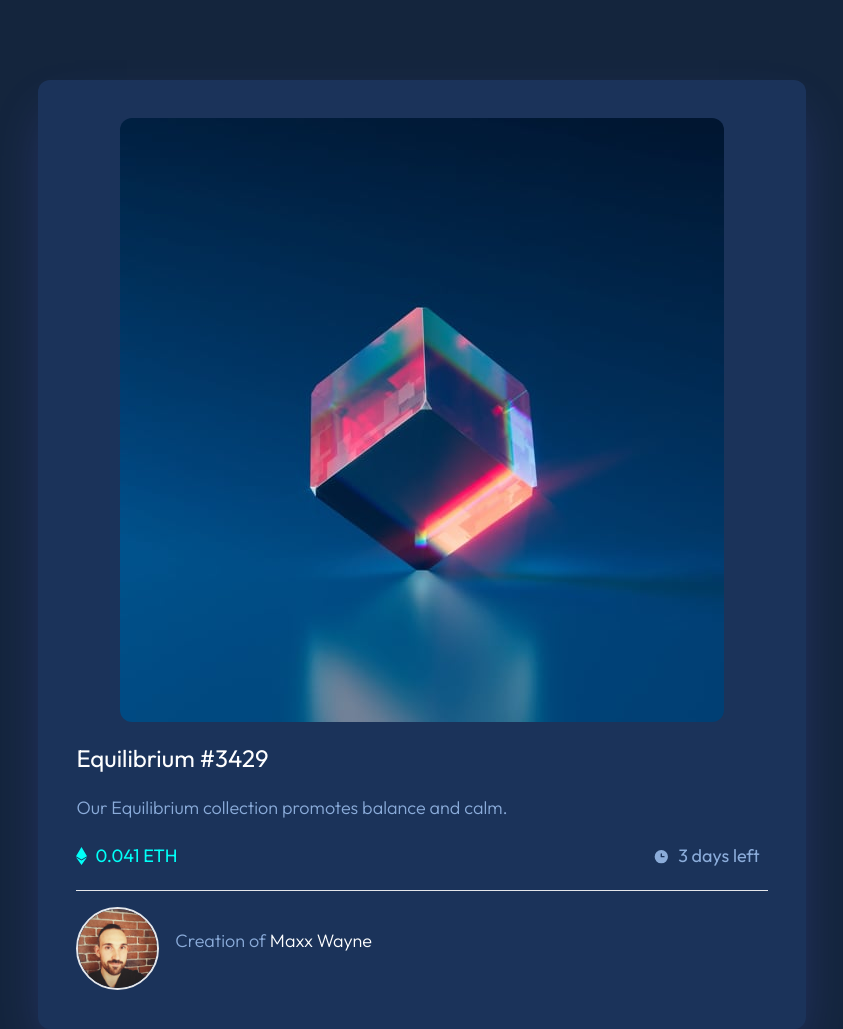
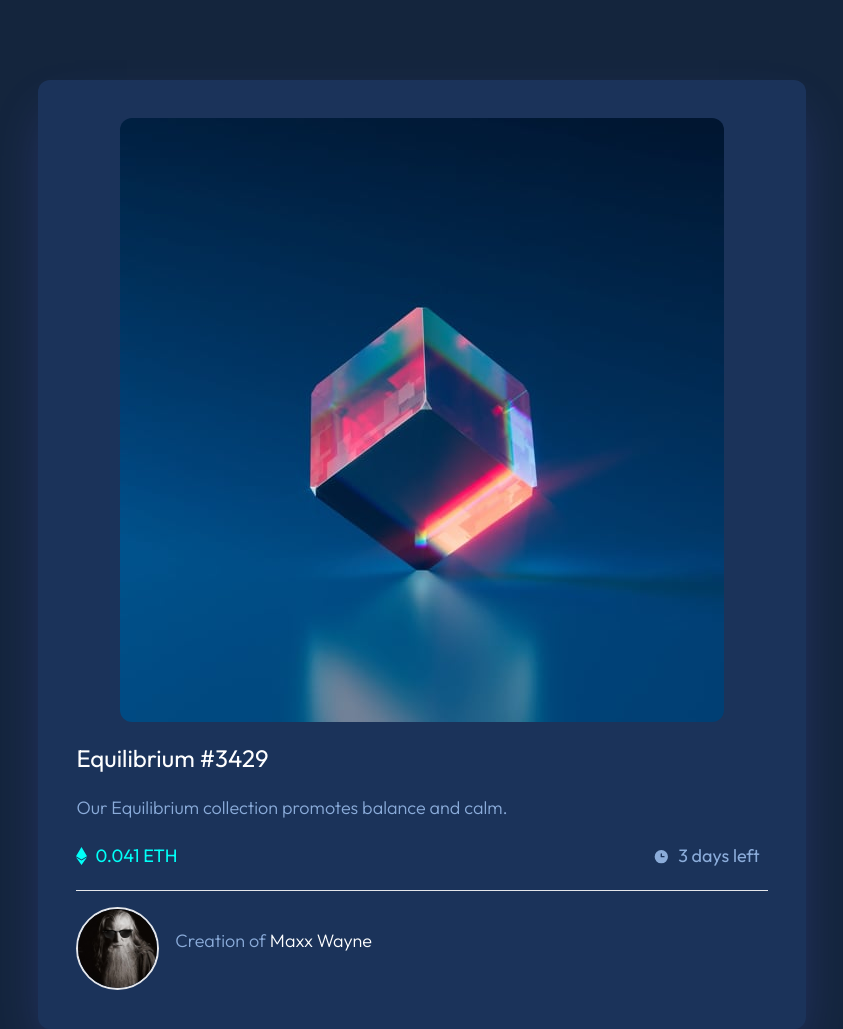
Before and after one commit to FreeCodeTheory/NFT-Card-Component-Challenge, a website: page index.html in a window 1280 px wide. Shown: the whole page, without its empty margins (218-1061 px from the left). Drawn offline with Linux system fonts and the light colour scheme.

Commit message:
Final Commit

```diff
--- a/index.html
+++ b/index.html
@@ -47,7 +47,7 @@
         </div>
       </section>
       <section class="flex justify-start items-center text-white">
-        <img src="/images/0.jpeg" alt="" class="w-[12%] mt-4 mr-4 border-2 rounded-full">
+        <img src="/images/165344.jpg" alt="" class="w-[12%] mt-4 mr-4 border-2 rounded-full">
         <p class="font-thin"><span class="text-soft-blue">Creation of</span> Maxx Wayne</p>
       </section>
     </div>
```
Also changed, not shown: images/165344.jpg (added).
